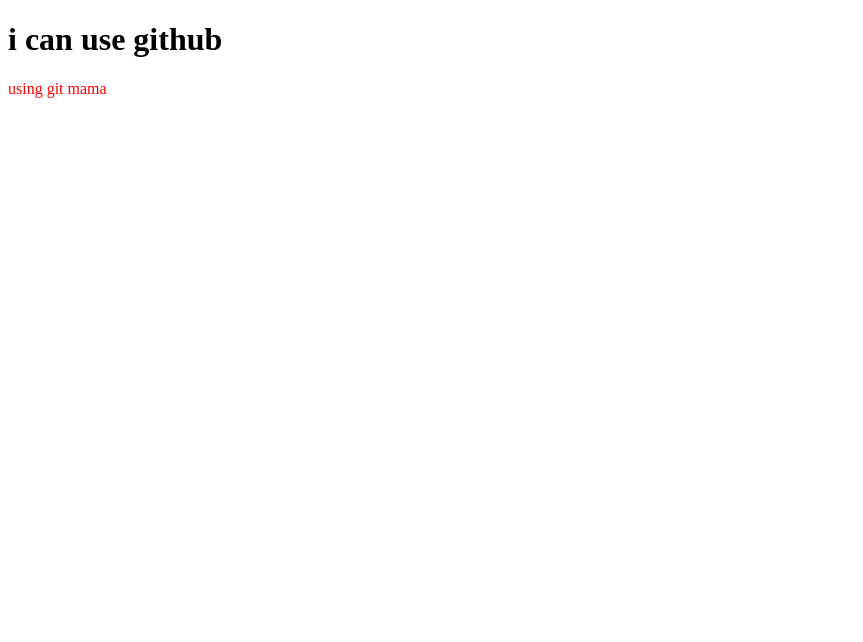
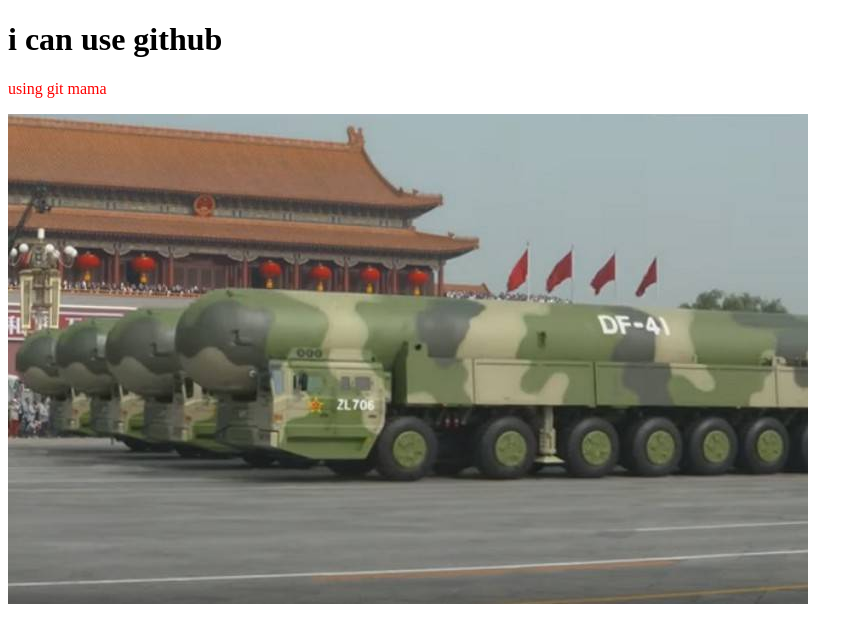
Before and after one commit to dI3sHe/my_first-repo, a plain HTML site: page index.html in a window 1280 px wide. Shown: the whole page, without its empty margins (0-863 px from the left). Drawn offline with Linux system fonts and the light colour scheme.

Commit message:
added images

```diff
--- a/index.html
+++ b/index.html
@@ -10,5 +10,6 @@
 <body>
     <h1>i can use github</h1>
     <p>using git mama</p>
+    <img src="df41.jpg" alt="">
 </body>
 </html>
```
Also changed, not shown: b2.jpg (added), df41.jpg (added), ms.jpg (added).
